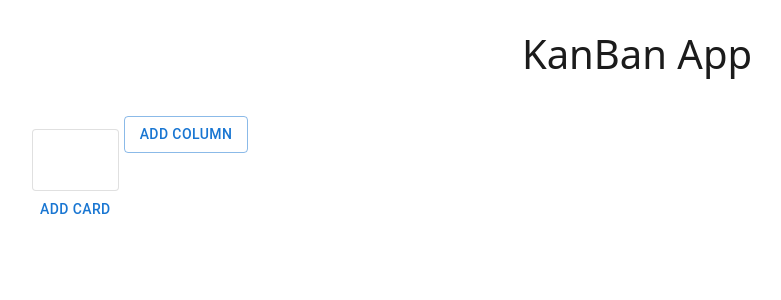
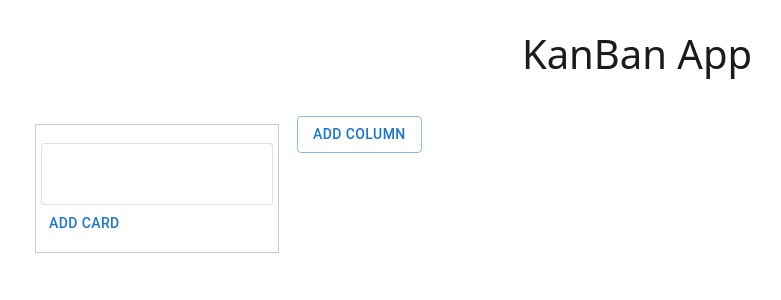
Before and after one commit to joyapisi/kanban-board, a React (Create React App) app: page / in a window 1280 px wide. Shown: the top 300 px of the page, without its empty margins (3-784 px from the left). Built offline with nearby package versions, Linux system fonts and the light colour scheme.

Commit message:
➕Add styling to columns and kanban oard

```diff
--- a/src/styling/styles.scss
+++ b/src/styling/styles.scss
@@ -16,9 +16,12 @@ $dark-gray: rgb(92, 92, 92)f8f;
 body {
   // padding: 10px;
   // margin: 20px;
+  // background-color: #1b2845;
+  // background-image: linear-gradient(315deg, #1b2845 0%, #274060 74%);
+
 }
 
-//main oard
+//main board
 .main-board {
   display: flex;
   flex-direction: column;
@@ -38,8 +41,9 @@ body {
 .kanban-board {
     display: flex;
     align-items: flex-start;
-    width: 100vh;
-    height: 100vh;
+    width: 100%;
+    height: 100%;
+    gap: 10px;
   }
 
   .add-column-button {
@@ -48,11 +52,18 @@ body {
 
 //Columns
 .column {
-  background-color: $light-gray;
-  display: flex;
-  align-items: left;
-  flex-direction: column;
-  padding: 5px;
+  // background-color: $light-gray;
+  // display: flex;
+  // align-items: left;
+  // flex-direction: column;
+  // padding: 5px;
+  border: 1px solid #cccccc;
+  padding: 10px 5px;
+  width: 100%;
+  max-width: 20%;
+  flex: 1;
+  margin: 8px;
+  gap: 5px;
 }
 
 .column-container {
@@ -60,9 +71,19 @@ body {
     padding: 10px;
     // margin: 40px;
     border-radius: 15px;
+    // box-shadow: #1b1b1b;
+
+    .column-details {
+      display: flex;
+      flex-direction: column;
+      min-height: 100px;
+      border-radius: 8px;
+      padding: 8px;
+    }
 
     .column-title {
-      font-size: 18px;
+      font-size: 22px;
+      padding: 20px 0;
       margin-bottom: 10px solid $light-gray;
     }
 
```
